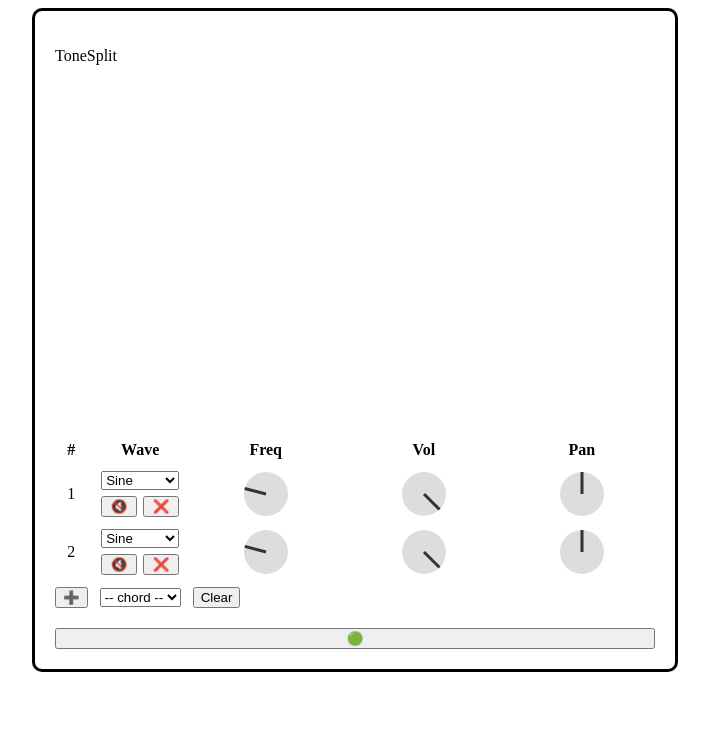
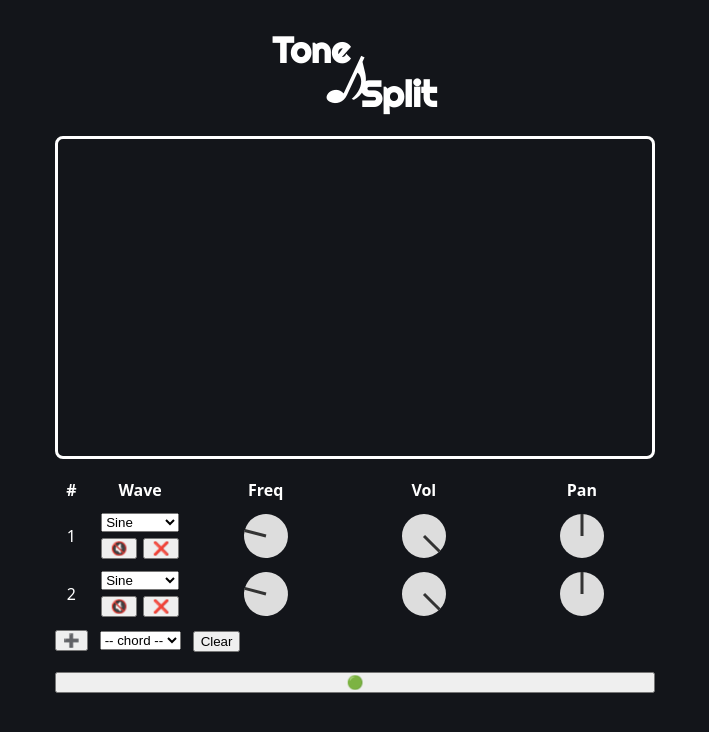
Before and after one commit to nicodes/tonesplit, an Astro site: page / in a window 1280 px wide. Shown: the whole page, without its empty margins (285-994 px from the left). Built offline with nearby package versions, Linux system fonts and the light colour scheme; Astro itself is replaced by a stand-in of ours.

Commit message:
add title

```diff
--- a/package.json
+++ b/package.json
@@ -11,6 +11,7 @@
   },
   "dependencies": {
     "@astrojs/svelte": "^3.1.0",
+    "@fontsource/righteous": "^5.0.21",
     "astro": "^2.9.7",
     "svelte": "^4.0.0"
   },
--- a/src/components/audioInterface/AudioInterface.svelte
+++ b/src/components/audioInterface/AudioInterface.svelte
@@ -5,7 +5,7 @@
   import { createTone, stopTone, startTone } from "../../services/tones";
   import type { Tone } from "../../services/tones";
 
-  import Input from "../input/Input.svelte";
+  import Title from "../title/Title.svelte";
   import Dial from "../dial/Dial.svelte";
 
   import styles from "./audioInterface.module.scss";
@@ -65,7 +65,7 @@
     canvasContext.clearRect(0, 0, canvas.width, canvas.height);
 
     // Draw the separating border between the channels
-    canvasContext.strokeStyle = "#000000"; // Black border
+    canvasContext.strokeStyle = "white"; // Black border
     canvasContext.lineWidth = 2;
     canvasContext.beginPath();
     canvasContext.moveTo(0, chartHeight);
@@ -125,7 +125,7 @@
           chartHeight,
           chartHeight,
           index
-        ); // Tone ♪ Split
+        );
       }
     });
 
@@ -155,9 +155,9 @@
 </script>
 
 <div class={styles.pedal}>
-  <p class={styles.span}>ToneSplit</p>
+  <Title />
 
-  <canvas bind:this={canvas} width="300" height="160" class={styles.span}
+  <canvas bind:this={canvas} width="300" height="160" class={styles.canvas}
   ></canvas>
 
   <div class={styles.grid}>
--- a/src/components/audioInterface/audioInterface.module.scss
+++ b/src/components/audioInterface/audioInterface.module.scss
@@ -1,6 +1,6 @@
 .pedal {
   margin: auto;
-  border: 3px solid black;
+  // border: 3px solid white;
   border-radius: 10px;
   max-width: 600px;
 
@@ -40,5 +40,10 @@
 }
 
 .section {
-  border: 2px solid black;
+  border: 2px solid white;
 }
+
+.canvas {
+  border: 3px solid white;
+  border-radius: 8px;
+}
--- /dev/null
+++ b/src/components/title/Title.svelte
@@ -0,0 +1,40 @@
+<script>
+  import { onMount, onDestroy } from "svelte";
+</script>
+
+<!-- svelte-ignore a11y-label-has-associated-control -->
+<div class="title-container">
+  <span class="text">Tone</span>
+  <div></div>
+  <div></div>
+  <span class="text">Split</span>
+  <span class="centered">♪</span>
+</div>
+
+<style>
+  .title-container {
+    display: grid;
+    grid-template-columns: 1fr 1fr;
+    position: relative; /* Needed to contain the absolutely positioned span */
+    grid-column-gap: 10px;
+  }
+
+  .text {
+    font-size: 36px;
+    font-weight: bold;
+    font-family: "Righteous";
+
+    &:first-child {
+      text-align: right;
+    }
+  }
+
+  .centered {
+    position: absolute;
+    top: 50%;
+    left: 50%;
+    transform: translate(-50%, -50%) rotate(25deg); /* Center and rotate */
+    font-size: 2rem; /* Adjust size as needed */
+    font-size: 100px;
+  }
+</style>
--- a/src/layouts/Layout.astro
+++ b/src/layouts/Layout.astro
@@ -1,4 +1,6 @@
 ---
+import "@fontsource/righteous";
+
 interface Props {
   title: string;
 }
@@ -21,19 +23,25 @@ const { title } = Astro.props;
   </body>
 </html>
 <style is:global>
-  /* :root {
+  :root {
     --accent: 136, 58, 234;
     --accent-light: 224, 204, 250;
     --accent-dark: 49, 10, 101;
-		--accent-gradient: linear-gradient(45deg, rgb(var(--accent)), rgb(var(--accent-light)) 30%, white 60%);
+    --accent-gradient: linear-gradient(
+      45deg,
+      rgb(var(--accent)),
+      rgb(var(--accent-light)) 30%,
+      white 60%
+    );
   }
   html {
     font-family: system-ui, sans-serif;
-		background: #13151A;
+    background: #13151a;
     background-size: 224px;
+    color: white;
   }
   code {
-		font-family: Menlo, Monaco, Lucida Console, Liberation Mono, DejaVu Sans Mono,
-			Bitstream Vera Sans Mono, Courier New, monospace;
-	} */
+    font-family: Menlo, Monaco, Lucida Console, Liberation Mono,
+      DejaVu Sans Mono, Bitstream Vera Sans Mono, Courier New, monospace;
+  }
 </style>
```
Also changed, not shown: pnpm-lock.yaml. Lines whose indentation alone changed are shown as unchanged.
